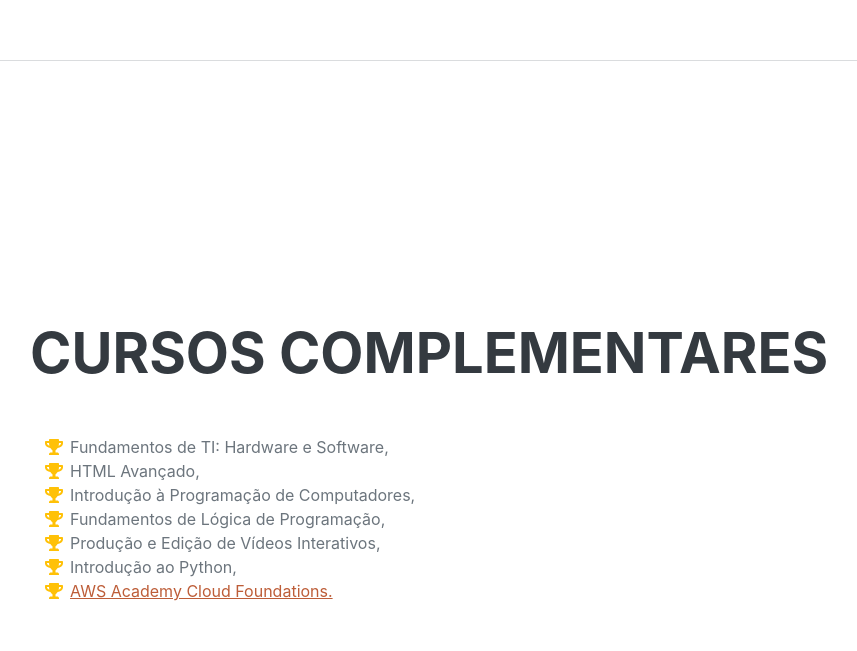
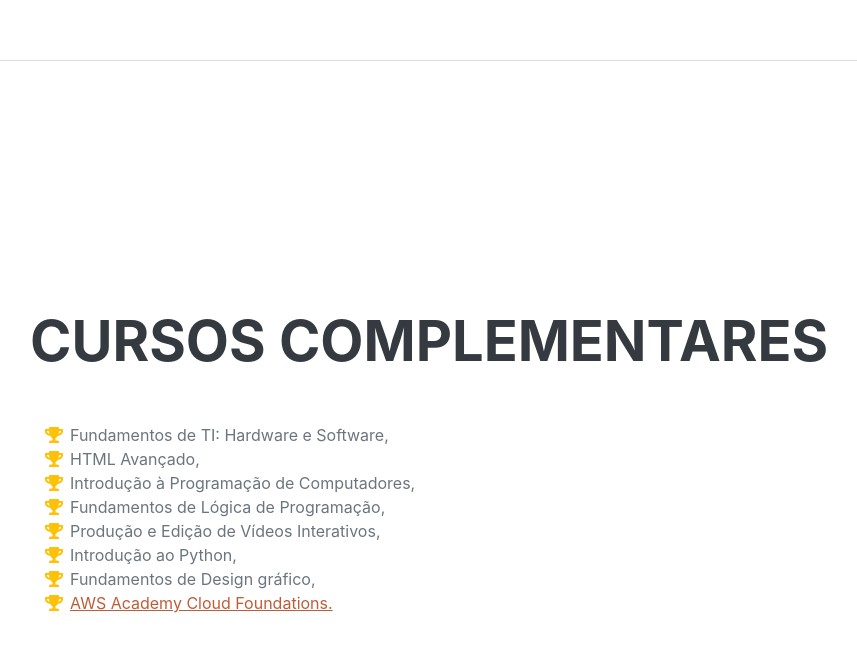
Before and after one commit to silva-leonardo/silva-leonardo.github.io, a plain HTML site: page index.html in a window 1280 px wide. Shown: the part 4875-5526 px from the top of the page, without its empty margins (290-1147 px from the left). Drawn offline with nearby package versions, Linux system fonts and the light colour scheme; a web font is replaced by a local one.

Commit message:
Inserindo mais cursos

```diff
--- a/index.html
+++ b/index.html
@@ -220,6 +220,10 @@
                         </li>
                         <li>
                             <span class="fa-li"><i class="fas fa-trophy text-warning"></i></span>
+                            Fundamentos de Design gráfico,
+                        </li>
+                        <li>
+                            <span class="fa-li"><i class="fas fa-trophy text-warning"></i></span>
                             <a href="https://www.credly.com/badges/045ac3e1-c985-463f-84e9-bbabda8d05c4/print" target="_blank"> <span class="d-flex align-items-center gap-4" ></span>
                             AWS Academy Cloud Foundations.
                         </li>
```
